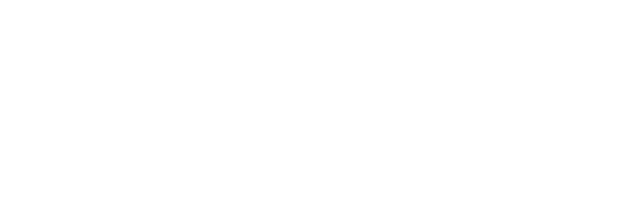
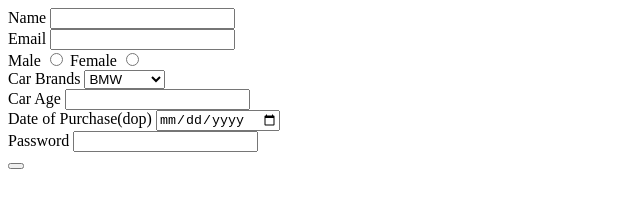
Before and after one commit to acciojob/car-insurance-form-vamshithallapalli, a website: page main.html in a window 1280 px wide. Shown: the whole page, without its empty margins (0-640 px from the left). Drawn offline with Linux system fonts and the light colour scheme.

Commit message:
created a submission

```diff
--- a/main.html
+++ b/main.html
@@ -8,6 +8,36 @@
 
 <body>
 	<!-- the entire body must be written by student -->
+	<form method="post">
+		<label for="name">Name</label>
+		<input type="text" id="name" required><br>
+
+		<label for="email">Email</label>
+		<input type="email" id="email" required><br>
+
+		<label for="">Male</label>
+		<input type="radio" name="gender" required>
+		<label>Female</label>
+		<input type="radio" name="gender" required><br>
+
+		<label for="card">Car Brands</label>
+		<select id="cars">
+			<option>BMW</option>
+			<option>Audi</option>
+			<option>Mercedes</option>
+		</select><br>
+
+		<label for="carage">Car Age</label>
+		<input type="number" id="carage" required><br>
+
+		<label for="dop">Date of Purchase(dop)</label>
+		<input type="date" id="dop" required><br>
+
+		<label for="password">Password</label>
+		<input type="password" id="password" required><br>
+
+		<button type="submit">
+	</form>
     <script type="text/javascript" src="./script.js">
 </script>
 
```
